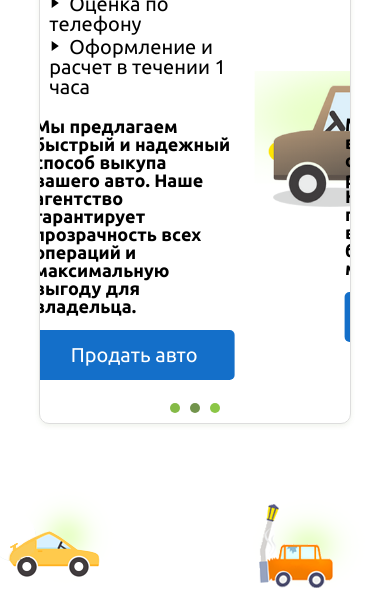
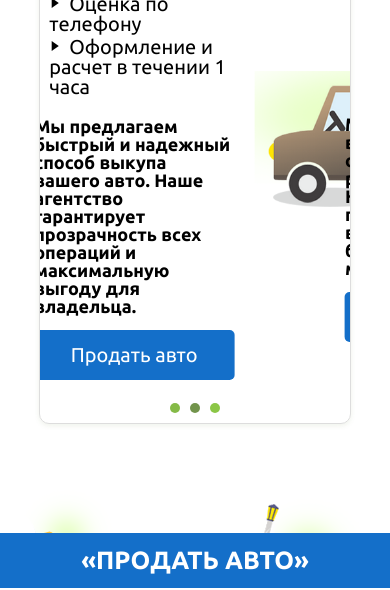
Before and after one commit to mkq4/carBuyBack1, a website: page index.html in a window 390 px wide. Shown: the part 256-846 px from the top of the page. Drawn offline with nearby package versions, Linux system fonts and the light colour scheme; files that its build step writes are made by us from their sources.

Commit message:
1 version

```diff
--- a/index.html
+++ b/index.html
@@ -4,12 +4,20 @@
     <meta charset="UTF-8" />
     <meta name="viewport" content="width=device-width, initial-scale=1.0" />
     <title>Выкуп авто Киров | Продать машину в Кирове дорого и быстро</title>
+    <meta name="description" content="Выкуп авто в Кирове срочно в любом состоянии. Продать авто в Кирове дорого. Выкуп авто киров дорого, быстро. Эвакуатор. Оценка по телефону +79536806674 +78332490029. Оформление 15 минут.">
+    <meta name="keywords" content="выкуп авто, продажа авто, скупка авто, дорого, быстро, продажа в любом состоянии, срочно">
+    <meta property="og:type" content="website">
+    <meta property="og:site_name" content="Выкуп авто | Продать авто Киров | Дорого | 24/7">
+    <meta property="og:title" content="Выкуп авто Киров | Продать машину в Кирове дорого и быстро">
+    <meta property="og:description" content="Выкуп авто в Кирове срочно в любом состоянии. Продать авто в Кирове дорого. Выкуп авто киров дорого, быстро. Эвакуатор. Оценка по телефону +79536806674 +78332490029. Оформление 15 минут.">
+    <link rel="icon" href="./images/favicon.png" type="image/png">
     <link rel="preconnect" href="https://fonts.googleapis.com" />
     <link rel="preconnect" href="https://fonts.gstatic.com" crossorigin />
     <link
       href="https://fonts.googleapis.com/css2?family=Ubuntu:wght@400;500;700&display=swap"
       rel="stylesheet"
     />
+
     <link rel="stylesheet" href="scss/zeroing.css" />
     <link rel="stylesheet" href="scss/header.css" />
     <link rel="stylesheet" href="scss/footer.css" />
@@ -392,7 +400,7 @@
           </div>
         </div>
       </footer>
-
+      <a href="#form" class="sell-car-link">«ПРОДАТЬ АВТО»</a>
     </div>
   </body>
   <script src="./js/slider.js"></script>
--- a/scss/footer.css
+++ b/scss/footer.css
@@ -63,7 +63,21 @@
   margin-right: 10px;
 
 }/*# sourceMappingURL=styles.css.map */
-
+.sell-car-link {
+  display: none; /* Скрываем по умолчанию */
+  position: fixed;
+  bottom: 0;
+  left: 0;
+  width: 100%;
+  background-color: rgba(20, 111, 201, 1);
+  color: white;
+  text-align: center;
+  padding: 15px 0;
+  font-size: 25px;
+  text-decoration: none;
+  z-index: 1000;
+  font-weight: bold;
+}
 @media (max-width: 768px) {
   .footer .footer__inner {
     flex-direction: column;
@@ -99,6 +113,9 @@
     font-size: 15px;
     padding: 8px 10px;
   }
+  .sell-car-link {
+    display: block;
+}
 }
 
 @media (max-width: 480px) {
```
Also changed, not shown: about.html (+8 -0 lines), contacts.html (+8 -0 lines), images/favicon.png (added).
